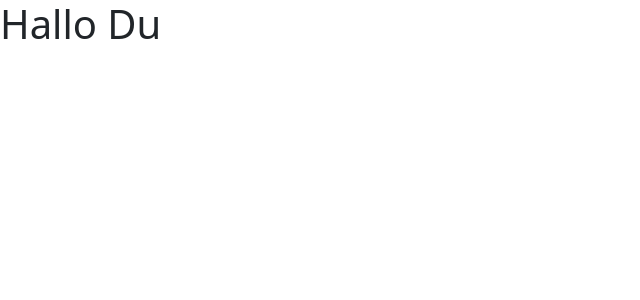
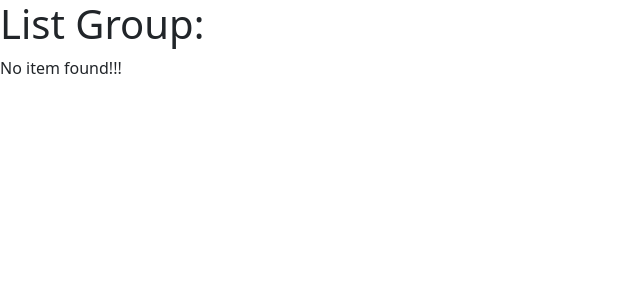
Before and after one commit to erebos12/react-course-code-with-mosh, a React (Vite) app: page / in a window 1280 px wide. Shown: the top 300 px of the page, without its empty margins (0-640 px from the left). Built offline with nearby package versions, Linux system fonts and the light colour scheme.

Commit message:
ListGroup

```diff
--- a/src/App.tsx
+++ b/src/App.tsx
@@ -1,9 +1,9 @@
-import Message from "./Message";
+import ListGroup from "./components/ListGroup";
 
 function App() {
   return (
     <div>
-      <Message />
+      <ListGroup />
     </div>
   );
 }
--- /dev/null
+++ b/src/components/ListGroup.tsx
@@ -0,0 +1,28 @@
+function ListGroup() {
+  let items = ["New York", "Tokyio", "Paris", "Berlin"];
+  items = [];
+  function message(items: any) {
+    {
+      /* using && operator to render dynamically */
+    }
+    return items.length === 0 && <p>No item found!!!</p>;
+  }
+  return (
+    <>
+      {/* <> is shortcut for <Fragment> tag (Using Fragment over div!!!) */}
+      <h1>List Group:</h1>
+      {message(items)}
+      <ul className="list-group">
+        {/* Since JSX has no for-loop we must use map which converts
+        each item into a list-item <li>...</item> */}
+        {items.map((item) => (
+          <li key={item}>{item}</li>
+        ))}
+        {/* each li should have a unique 'key=ID'. Here we use the item itself,
+        but in real apps you would use a real unique ID */}
+      </ul>
+    </>
+  );
+}
+
+export default ListGroup;
```
